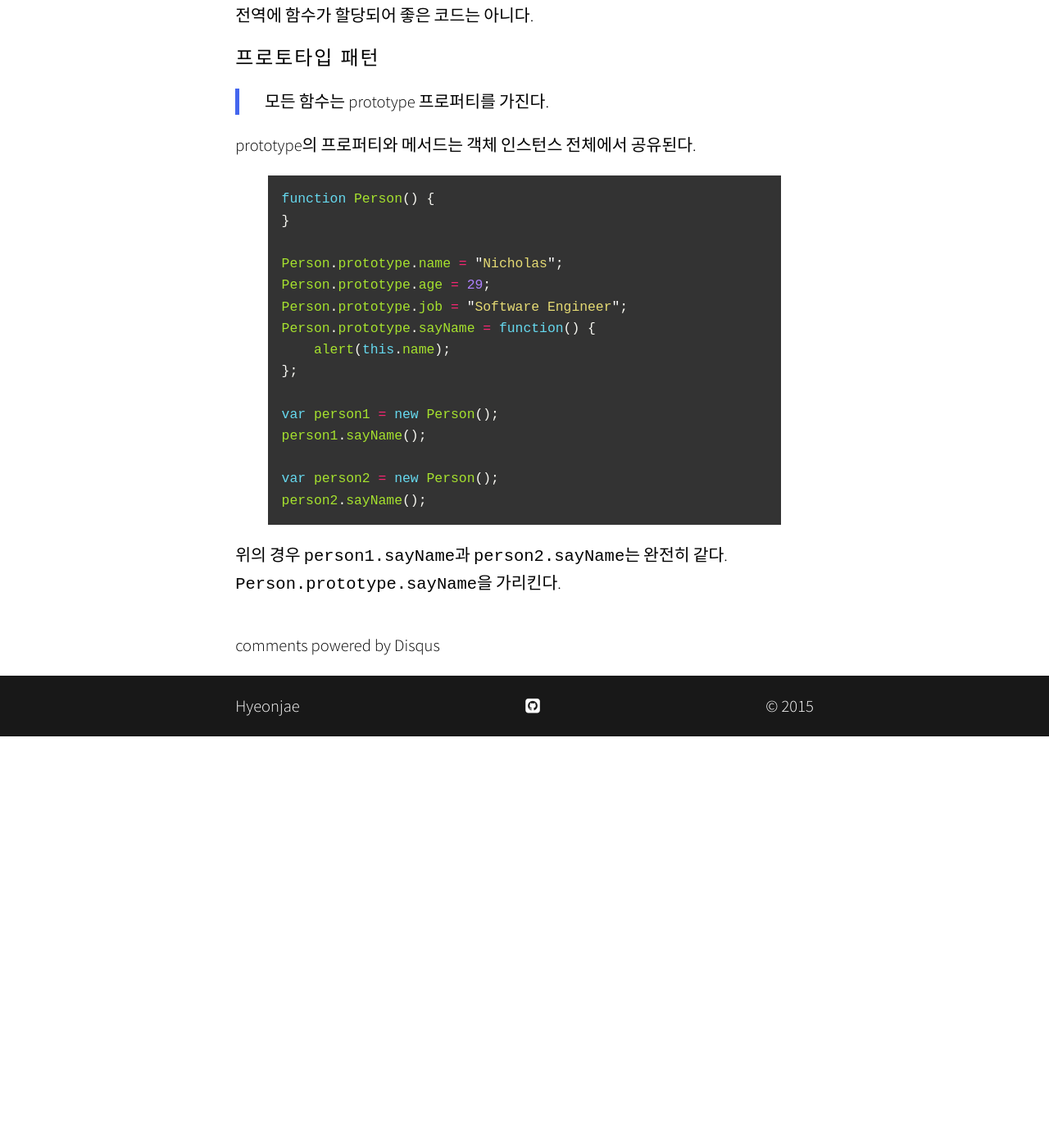
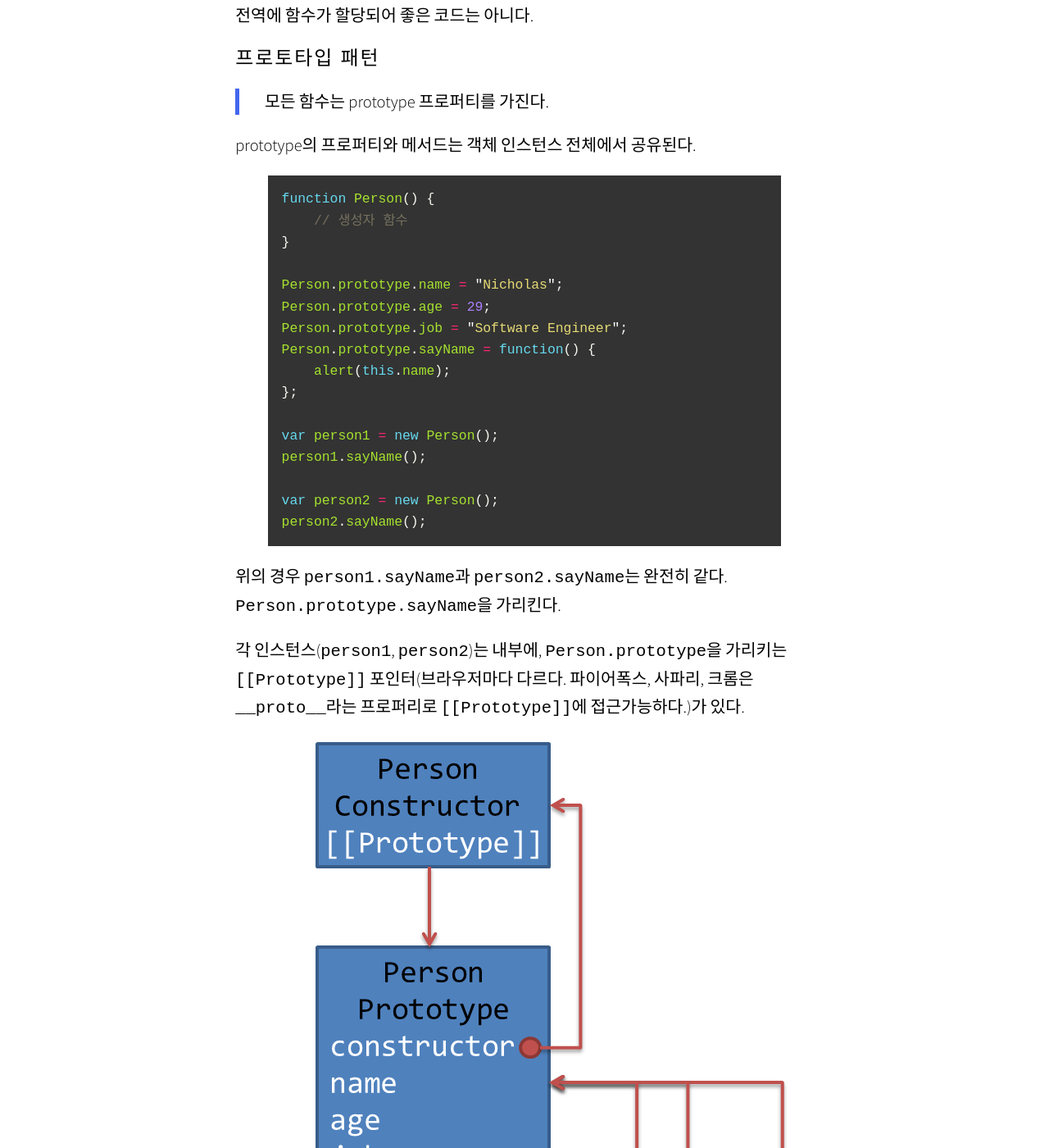
Before and after one commit to hyeonjae/hyeonjae.github.io.archive, a Jekyll site: the page built from _posts/2015-03-06-javascript-study-4.md, in a window 1280 px wide and 1400 px high, scrolled down 2612 px. Shown: the whole window at 82% size. Built offline with Jekyll 4.4.1, drawn with Linux system fonts in a browser that asks for light colours; nearby versions of some CDN libraries; some web fonts are replaced; comment, search, counter and statistics services are not loaded; before the commit the page ends 3510 px from its top, so only the background shows below that.

Commit message:
no message

```diff
--- a/_posts/2015-03-06-javascript-study-4.md
+++ b/_posts/2015-03-06-javascript-study-4.md
@@ -94,6 +94,7 @@ var person2 = createPerson("Greg", 27, "Doctor");
 prototype의 프로퍼티와 메서드는 객체 인스턴스 전체에서 공유된다.
 {% highlight javascript %}
 function Person() {
+    // 생성자 함수
 }
 
 Person.prototype.name = "Nicholas";
@@ -110,3 +111,7 @@ var person2 = new Person();
 person2.sayName();
 {% endhighlight %}
 위의 경우 `person1.sayName`과 `person2.sayName`는 완전히 같다. `Person.prototype.sayName`을 가리킨다.
+
+각 인스턴스(`person1`, `person2`)는 내부에, `Person.prototype`을 가리키는 `[[Prototype]]` 포인터(브라우저마다 다르다. 파이어폭스, 사파리, 크롬은 `__proto__`라는 프로퍼리로 `[[Prototype]]`에 접근가능하다.)가 있다.
+
+![1]({{ site.url }}/assets/javascript_prototype.png)
```
